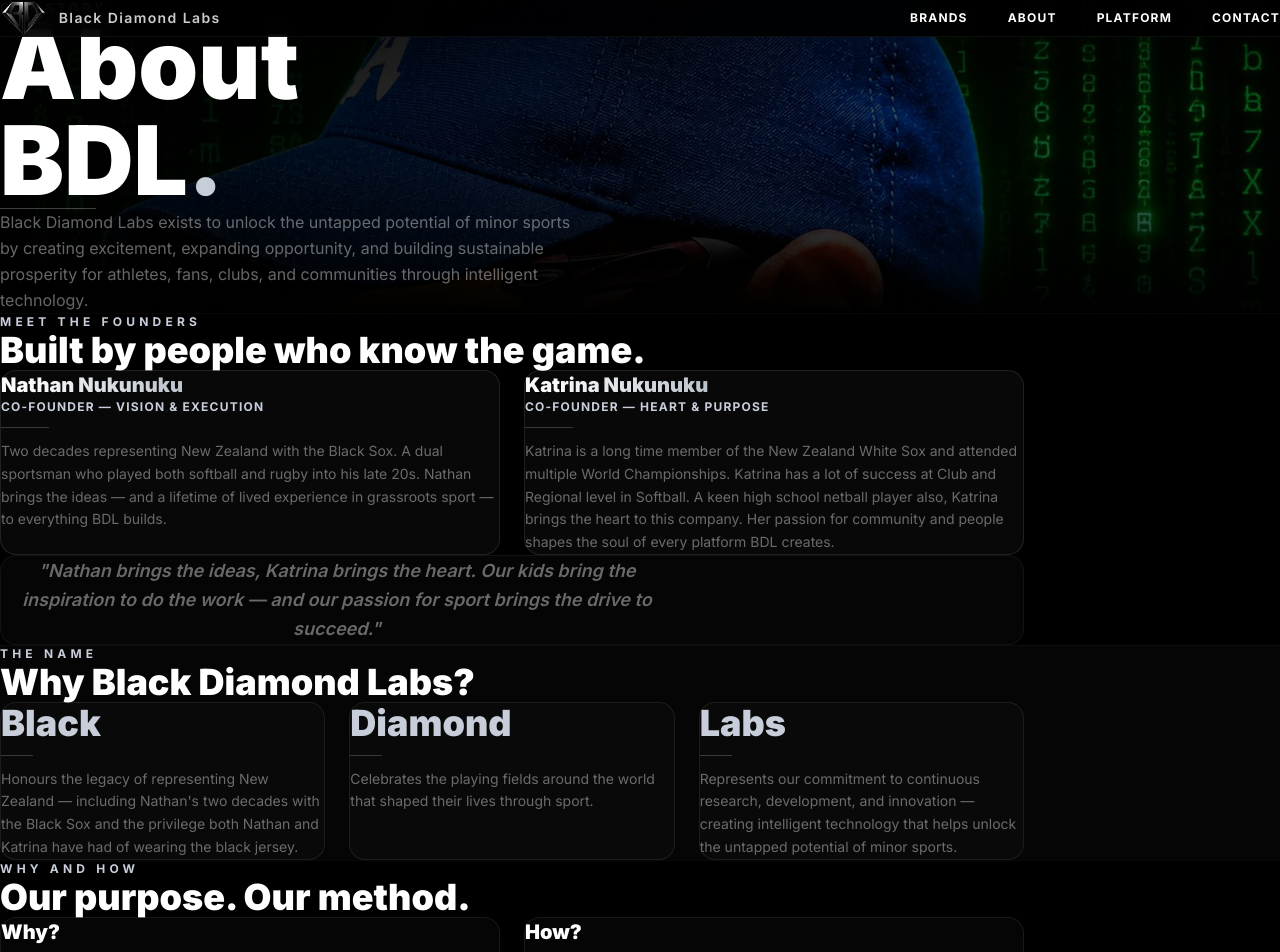
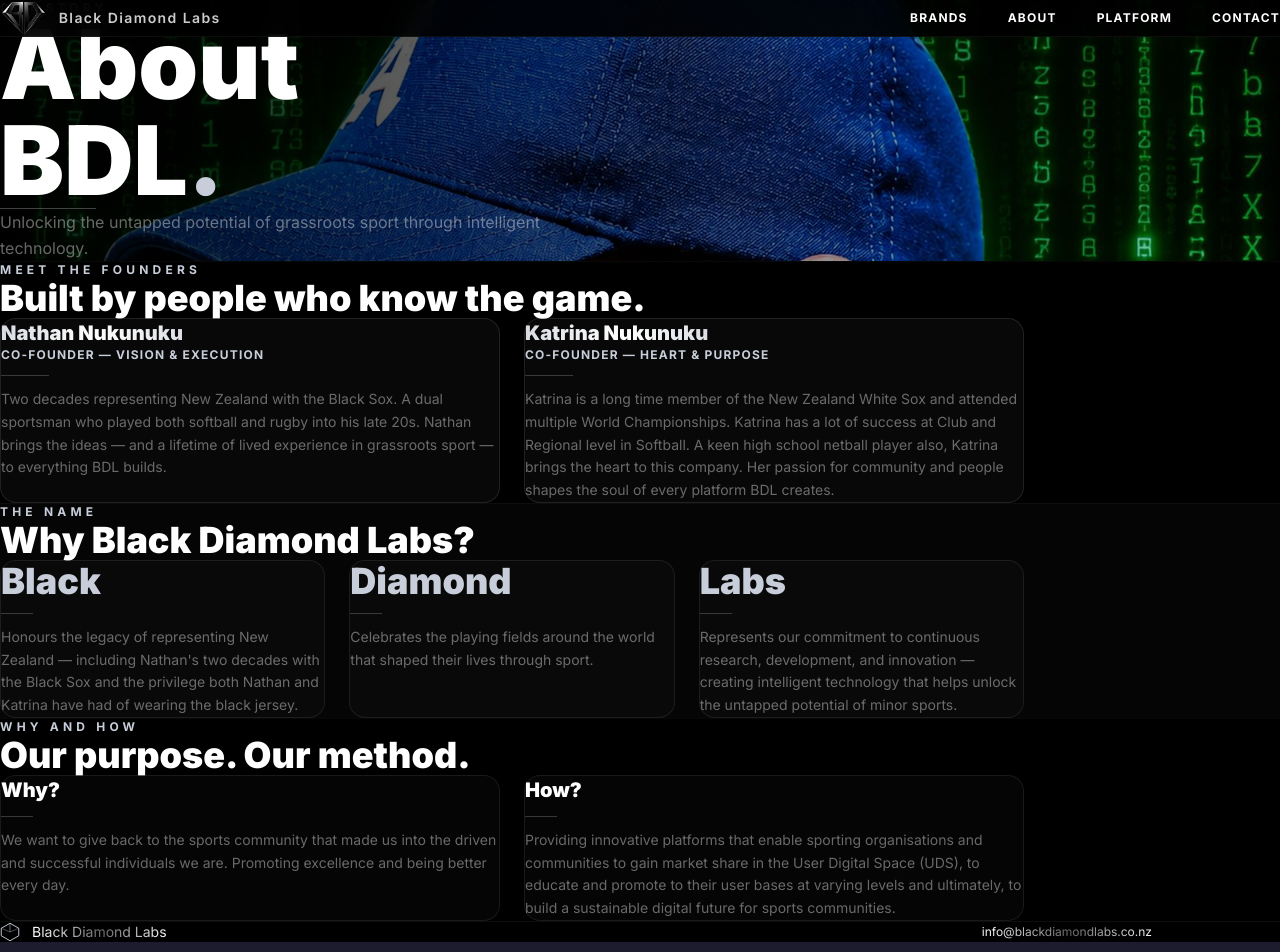
Before and after one commit to N8Nuks/blackdiamondlabs, a Next.js app: page /about in a window 1280 px wide. Shown: the top 952 px of the page. Built offline with nearby package versions, Linux system fonts and the light colour scheme.

Commit message:
About: fixed matrix background, recrop, remove quote, tighten copy and spacing

```diff
--- a/app/about/page.tsx
+++ b/app/about/page.tsx
@@ -8,10 +8,9 @@ export default function About() {
 
       {/* Hero */}
       <section className="relative pt-40 pb-48 px-8 sm:px-16 lg:px-32 overflow-hidden">
-        <div className="absolute inset-0">
-          <img src="/about-bg.jpeg" alt="" className="w-full h-full object-cover object-[70%_20%]" />
-          <div className="absolute inset-0" style={{ background: 'linear-gradient(90deg, rgba(0,0,0,0.94) 0%, rgba(0,0,0,0.82) 45%, rgba(0,0,0,0.45) 100%)' }} />
-          <div className="absolute inset-0" style={{ background: 'linear-gradient(180deg, rgba(0,0,0,0.5) 0%, rgba(0,0,0,0) 30%, rgba(0,0,0,0) 55%, #000 100%)' }} />
+        <div className="fixed inset-0 z-0">
+          <img src="/about-bg.jpeg" alt="" className="w-full h-full object-cover object-[70%_35%]" />
+          <div className="absolute inset-0" style={{ background: 'linear-gradient(90deg, rgba(0,0,0,0.85) 0%, rgba(0,0,0,0.55) 45%, rgba(0,0,0,0.15) 100%)' }} />
         </div>
         <div className="relative z-10 max-w-5xl mx-auto">
           <p className="text-xs font-bold uppercase tracking-[0.35em] mb-5" style={{ color: '#C7CEDA' }}>Our Story</p>
@@ -20,16 +19,16 @@ export default function About() {
           </h1>
           <div className="h-px w-24 mb-10" style={{ backgroundColor: 'rgba(255,255,255,0.25)' }} />
           <p className="text-base text-white/40 leading-relaxed max-w-xl">
-            Black Diamond Labs exists to unlock the untapped potential of minor sports by creating excitement, expanding opportunity, and building sustainable prosperity for athletes, fans, clubs, and communities through intelligent technology.
+            Unlocking the untapped potential of grassroots sport through intelligent technology.
           </p>
         </div>
       </section>
 
       {/* Meet the Founders */}
-      <section className="px-8 sm:px-16 lg:px-32 py-32" style={{ borderTop: '1px solid #ffffff08' }}>
+      <section className="relative z-10 bg-black px-8 sm:px-16 lg:px-32 py-24" style={{ borderTop: '1px solid #ffffff08' }}>
         <div className="max-w-5xl mx-auto">
           <p className="text-xs font-bold uppercase tracking-[0.35em] mb-5" style={{ color: '#C7CEDA' }}>Meet the Founders</p>
-          <h2 className="text-3xl sm:text-4xl font-black text-white mb-24">Built by people who know the game.</h2>
+          <h2 className="text-3xl sm:text-4xl font-black text-white mb-14">Built by people who know the game.</h2>
 
           <div className="grid sm:grid-cols-2 gap-6 mb-6">
             <div className="rounded-2xl border border-white/10 bg-white/[0.03] p-10 flex flex-col gap-3">
@@ -55,19 +54,14 @@ export default function About() {
             </div>
           </div>
 
-          <div className="rounded-2xl border border-white/5 bg-white/[0.02] p-10 sm:p-14 text-center">
-            <p className="text-base sm:text-lg font-semibold text-white/40 leading-relaxed italic max-w-2xl mx-auto">
-              "Nathan brings the ideas, Katrina brings the heart. Our kids bring the inspiration to do the work — and our passion for sport brings the drive to succeed."
-            </p>
           </div>
-        </div>
       </section>
 
       {/* The Name */}
-      <section className="px-8 sm:px-16 lg:px-32 py-32" style={{ borderTop: '1px solid #ffffff08', background: '#050505' }}>
+      <section className="relative z-10 px-8 sm:px-16 lg:px-32 py-24" style={{ borderTop: '1px solid #ffffff08', background: '#050505' }}>
         <div className="max-w-5xl mx-auto">
           <p className="text-xs font-bold uppercase tracking-[0.35em] mb-5" style={{ color: '#C7CEDA' }}>The Name</p>
-          <h2 className="text-3xl sm:text-4xl font-black text-white mb-24">Why Black Diamond Labs?</h2>
+          <h2 className="text-3xl sm:text-4xl font-black text-white mb-14">Why Black Diamond Labs?</h2>
 
           <div className="grid sm:grid-cols-3 gap-6">
             {[
@@ -86,10 +80,10 @@ export default function About() {
       </section>
 
       {/* Why and How */}
-      <section className="px-8 sm:px-16 lg:px-32 py-32" style={{ borderTop: '1px solid #ffffff08' }}>
+      <section className="relative z-10 bg-black px-8 sm:px-16 lg:px-32 py-24" style={{ borderTop: '1px solid #ffffff08' }}>
         <div className="max-w-5xl mx-auto">
           <p className="text-xs font-bold uppercase tracking-[0.35em] mb-5" style={{ color: '#C7CEDA' }}>Why and How</p>
-          <h2 className="text-3xl sm:text-4xl font-black text-white mb-24">Our purpose. Our method.</h2>
+          <h2 className="text-3xl sm:text-4xl font-black text-white mb-14">Our purpose. Our method.</h2>
 
           <div className="grid sm:grid-cols-2 gap-6">
             <div className="rounded-2xl border border-white/8 bg-white/[0.02] p-10 flex flex-col gap-3">
@@ -110,7 +104,7 @@ export default function About() {
         </div>
       </section>
 
-      <Footer />
+      <div className="relative z-10 bg-black"><Footer /></div>
     </main>
   )
 }
```
